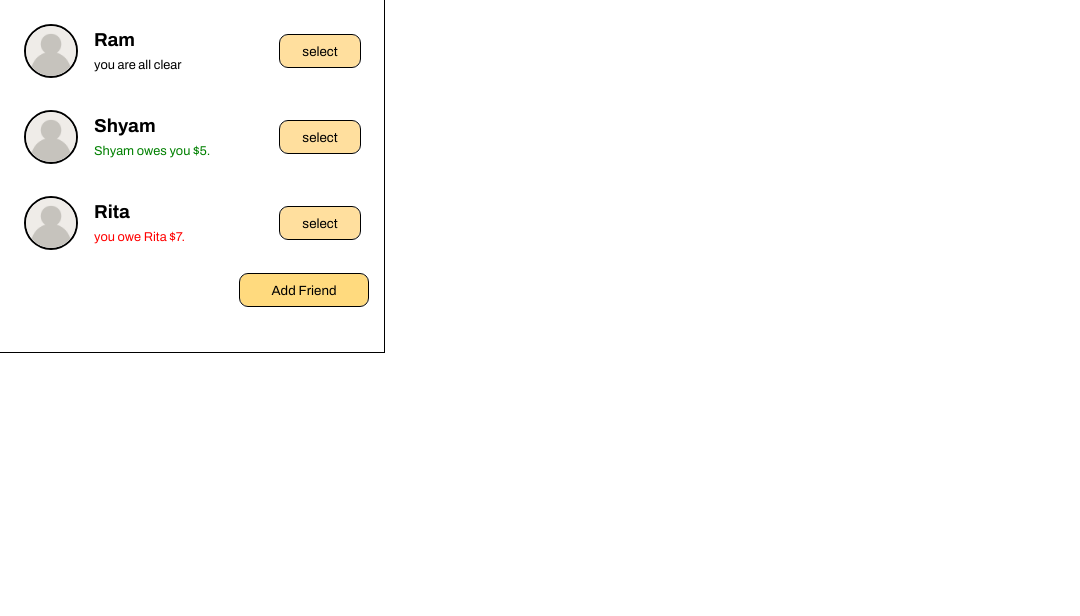
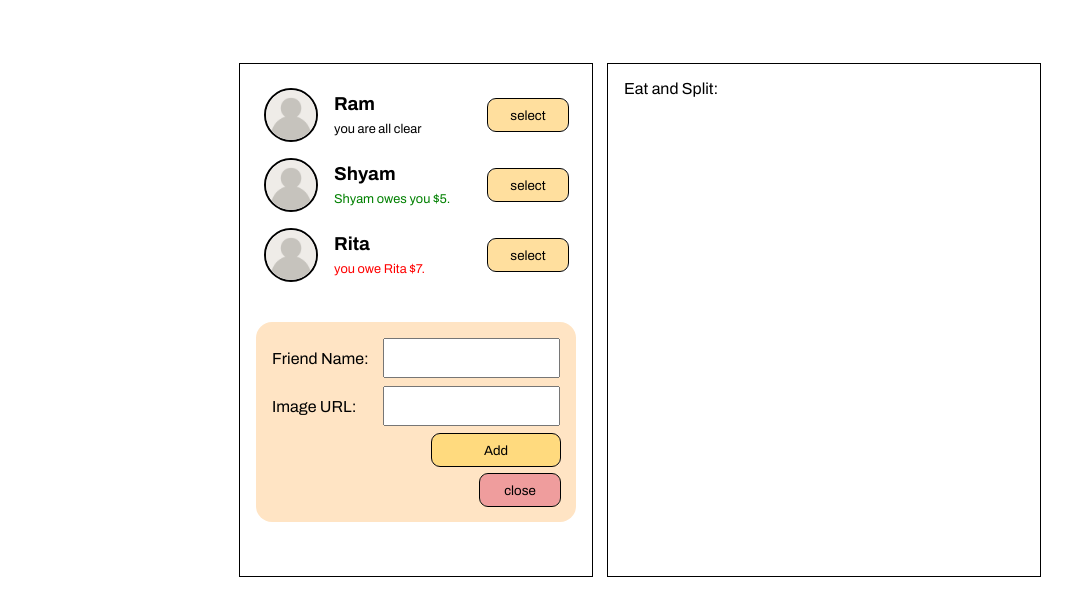
Before and after one commit to dofiki/react-eat-and-split, a React (Create React App) app: page / in a window 1280 px wide. Both pictures are taken after a click on the button "Add Friend". Shown: the top 616 px of the page, without its empty margins (0-1080 px from the left). Built offline with nearby package versions, Linux system fonts and the light colour scheme.

Commit message:
updated the left side
done

```diff
--- a/src/App.js
+++ b/src/App.js
@@ -1,3 +1,5 @@
+import { useState } from "react";
+
 const friendData = [
   {id:1, name:"Ram", image:"./user.png", balance: 0},
   {id:2, name:"Shyam", image:"./user.png", balance: 5},
@@ -5,21 +7,43 @@ const friendData = [
 ]
 
 export default function App(){
-  return <div>
-    <FriendList />
+
+  const[addForm,setAddForm] = useState(false);
+
+  function handleAddFriend(){
+    setAddForm(!addForm);
+  }
+
+
+  return <div className="all">
+    <div className="left">
+    <FriendList addForm={addForm} handleAddFriend={handleAddFriend}/>
+    <div className="addBtnContainer">
+    <button
+    className="addBtn"
+    onClick={handleAddFriend}
+    style={addForm?{display:"none"}:{}}
+    >
+      Add Friend</button>
+    </div>
+    <FriendForm addForm={addForm} handleAddFriend={handleAddFriend} />
+    </div >
+    <SplitForm />
   </div>
 }
 
-function FriendList(){
-  return <div className="friendList">
+
+function FriendList({addForm,handleAddFriend}){
+  return <div className="">
     {friendData.map((user)=>{
       return <Friend
       key={user.id}
       name={user.name}
       image={user.image}
       balance={user.balance}/>
+
+
   })}
-  <div className="addBtnContainer"><button className="addBtn">Add Friend</button></div>
   </div>
 }
 
@@ -46,3 +70,30 @@ function Friend({name, image, balance}){
     <button className="selectBtn">select</button>
   </div>
 }
+
+function FriendForm({addForm, handleAddFriend}){
+
+  function handleSubmit(event) {
+    event.preventDefault();
+  }
+
+  return <div className="friendForm" style={addForm?{display:"flex"}:{}}>
+    <form onSubmit={handleSubmit}>
+    <div className="top">
+      <label for="inpName">Friend Name: </label>
+      <input name="inpName" type="text" className="inpName"></input>
+    </div>
+    <div className="bottom">
+      <label for="inpURL">Image URL:  </label>
+      <input name="inpName" type="text" className="inpURL"></input>
+    </div>
+    <div className="addBtnContainer"><button className="addBtn">Add</button></div>
+    <button className="closeBtn" onClick={(e)=>handleAddFriend(e.preventDefault)}>close</button>
+    </form>
+
+  </div>
+}
+
+function SplitForm(){
+  return<div className="right">Eat and Split:</div>
+}
--- a/src/style.css
+++ b/src/style.css
@@ -12,9 +12,17 @@
     border: 2px solid black;
 }
 
-.friendList{
-    width: 22rem;
-    height: 20rem;
+.all{
+    display: flex;
+    justify-content: center;
+    gap: 1rem;
+    height: 80vh;
+    align-items: center;
+}
+
+.left{
+    width: 20rem;
+    height: 30rem;
     padding: 1rem;
     display: flex;
     flex-direction: column;
@@ -53,6 +61,15 @@
     background-color: rgb(255, 223, 158);
 }
 
+.closeBtn{
+    width: 5rem;
+    height: 2rem;
+    border-radius: 0.5rem;
+    outline: 1px solid black;
+    border: none;
+    background-color: rgb(239, 157, 157);
+}
+
 .selectBtn:hover{
     background-color: rgb(255, 202, 97) ;
     transition: 0.1s ease-in;
@@ -76,7 +93,7 @@
 
 .addBtn:hover{
     background-color:rgb(255, 182, 109);
-    transition: 0.3s ease-in;
+    transition: 0.1s ease-in;
 }
 .userDescription{
     font-size: 0.8rem;
@@ -87,3 +104,66 @@
     flex-direction: column;
     gap: 0.5rem;
 }
+
+.friendForm{
+    display: none;
+    justify-content: center;
+}
+
+.friendFormActive{
+    display: flex;
+    justify-content: center;
+
+}
+
+.friendForm >form{
+    display: flex;
+    flex-direction: column;
+    justify-content: center;
+    align-items: end;
+    background-color: rgb(255, 255, 255);
+    gap: 0.5rem;
+    width: 20rem;
+    padding: 1rem;
+    background-color: bisque;
+    border-radius: 1rem;
+}
+
+
+.top{
+    display: flex;
+    justify-content: space-between;
+    align-items: center;
+    width: 18rem;
+}
+
+.bottom{
+    display: flex;
+    justify-content: space-between;
+    align-items: center;
+    width: 18rem;
+}
+
+.inpName{
+    height: 1rem;
+}
+
+.inpURL{
+    height: 1rem;
+}
+
+.top input{
+    padding: 10px;
+}
+
+.bottom input{
+    padding: 10px;
+
+}
+
+.right{
+    outline: 1px solid black;
+    width: 25rem;
+    height: 30rem;
+    padding: 1rem;
+}
```
